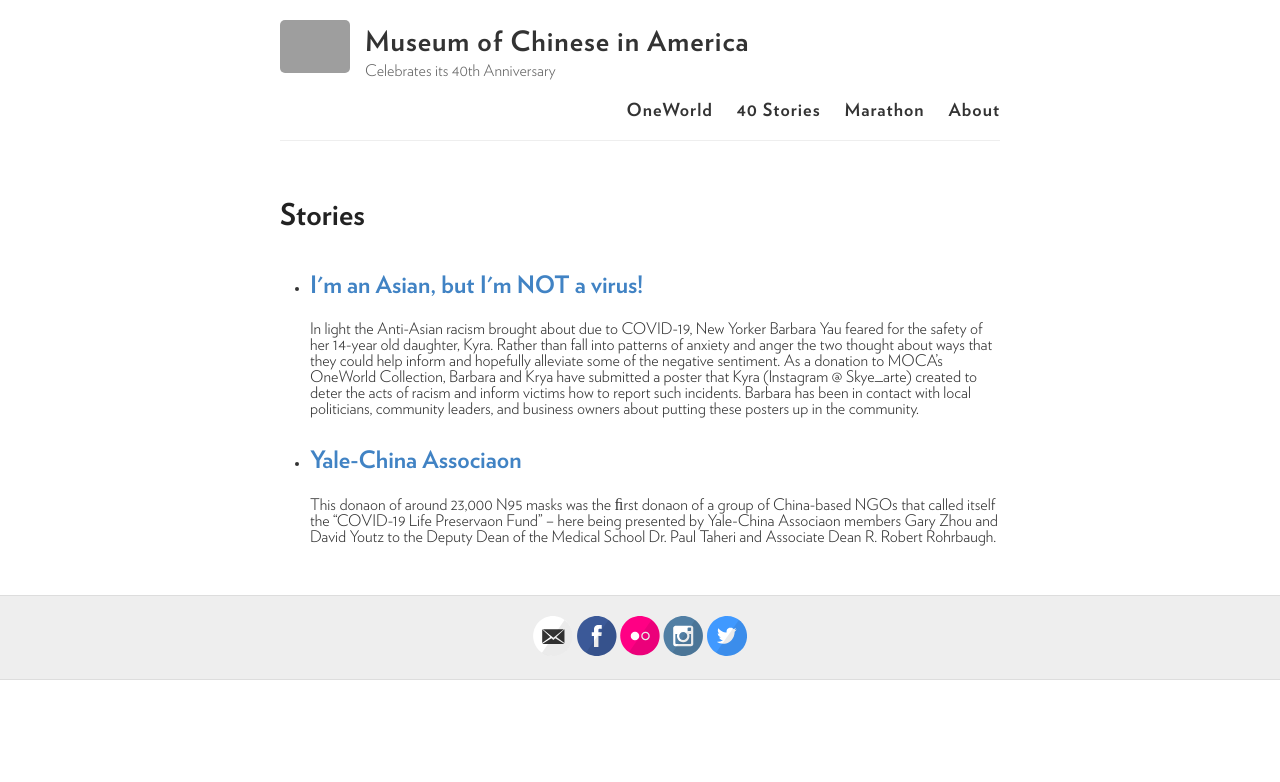
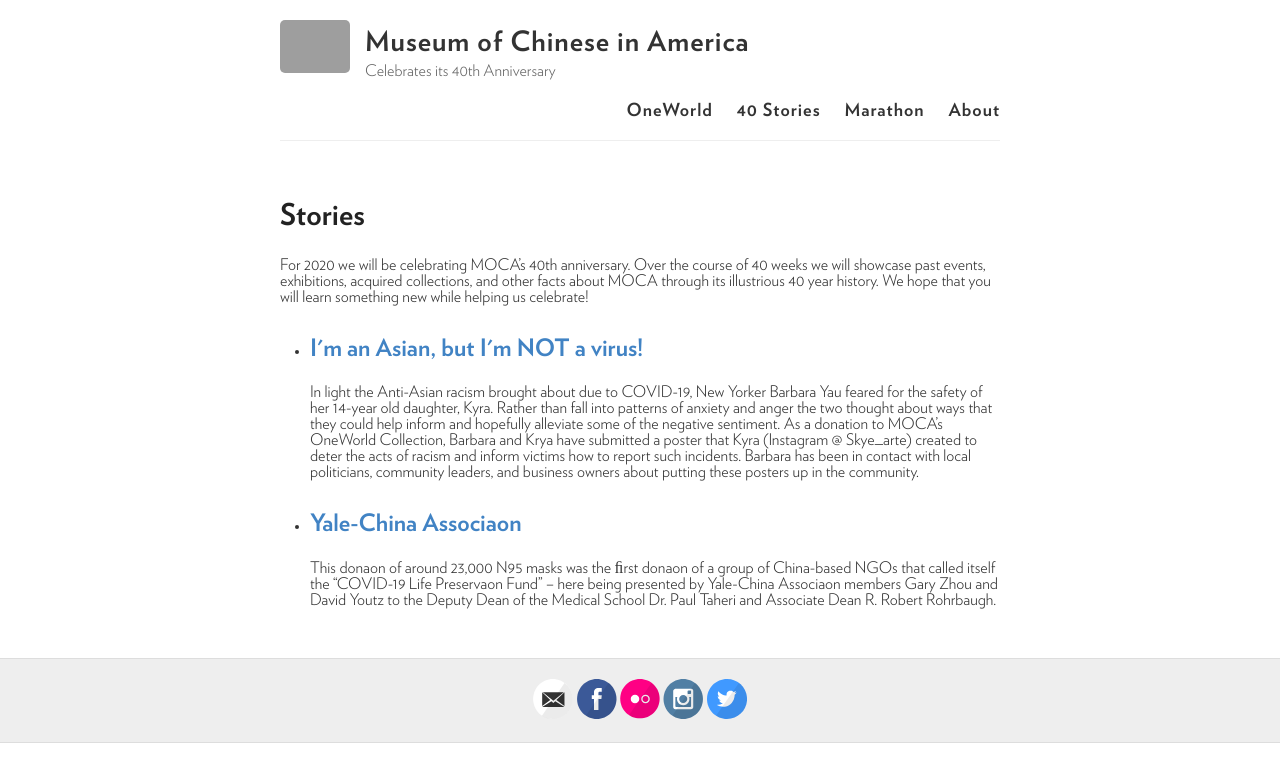
Before and after one commit to moca40/moca40.github.io, a Jekyll site: the page built from stories.html, in a window 1280 px wide. Shown: the top 782 px of the page. Built offline with Jekyll 4.4.1, drawn with Linux system fonts in a browser that asks for light colours; grey boxes are pictures that could not be loaded.

Commit message:
Update stories.html

```diff
--- a/stories.html
+++ b/stories.html
@@ -2,6 +2,9 @@
 layout: page
 title: Stories
 ---
+
+For 2020 we will be celebrating MOCA’s 40th anniversary.  Over the course of 40 weeks we will showcase past events, exhibitions, acquired collections, and other facts about MOCA through its illustrious 40 year history.    We hope that you will learn something new while helping us celebrate!
+
 <ul>
   {% for post in site.stories %}
     <li>
```
